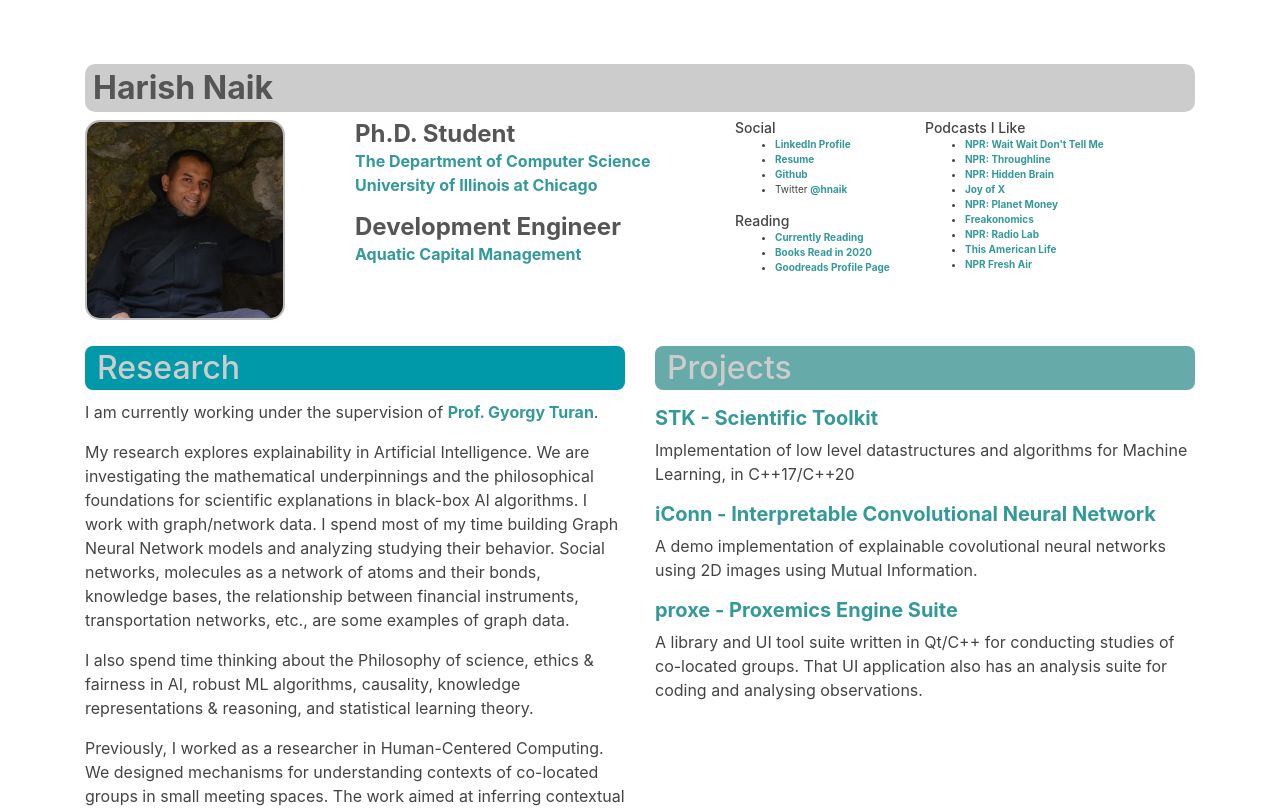
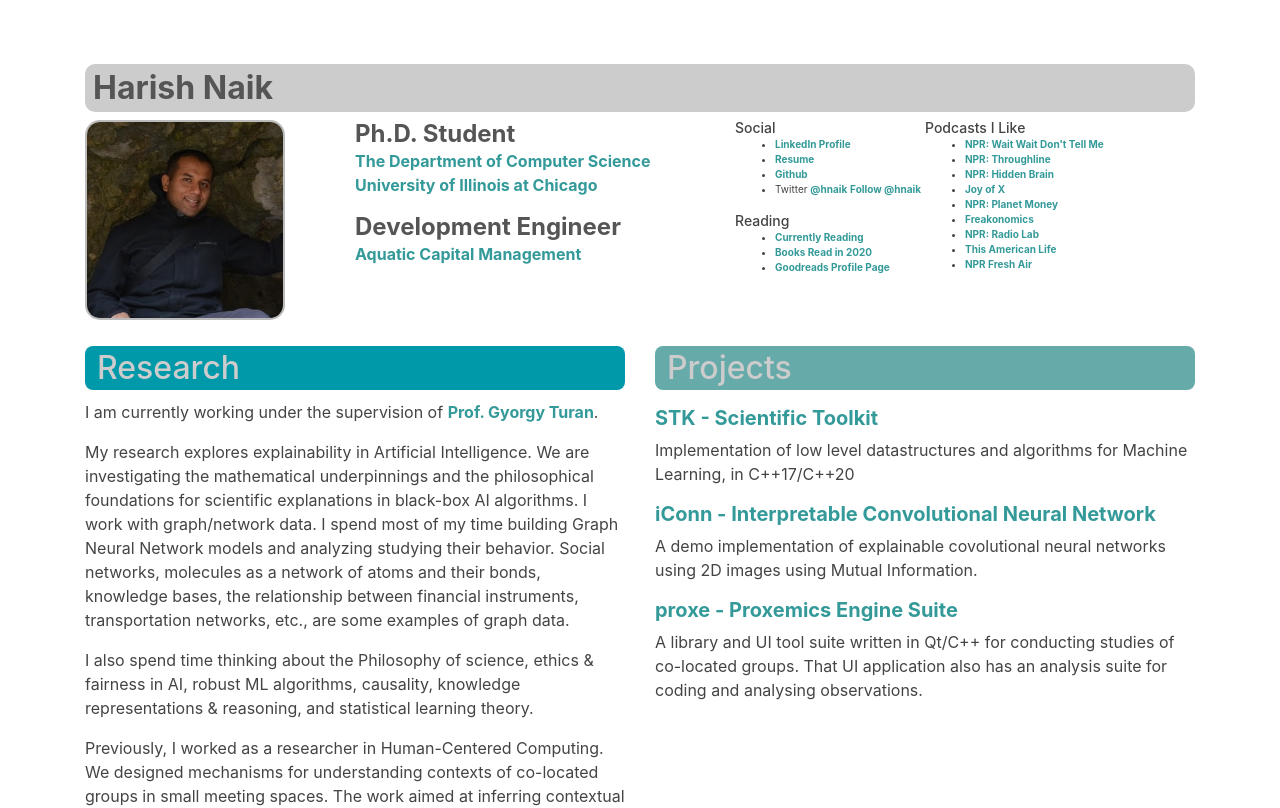
Before and after one commit to hnaik/hnaik.github.io, a plain HTML site: page index.html in a window 1280 px wide. Shown: the top 808 px of the page. Drawn offline with nearby package versions, Linux system fonts and the light colour scheme.

Commit message:
Update index.html

```diff
--- a/index.html
+++ b/index.html
@@ -49,7 +49,7 @@
     		  <li> <a href="https://www.linkedin.com/in/hnaik/">LinkedIn Profile</a>
      		  <li> <a href="files/resume-harish_naik-20200506.pdf">Resume</a>
 	  	  <li> <a href="https://github.com/hnaik">Github</a>
-		  <li> Twitter <a href="https://twitter.com/hnaik">@hnaik</a>
+		  <li> Twitter <a href="https://twitter.com/hnaik">@hnaik</a> <a href="https://twitter.com/hnaik?ref_src=twsrc%5Etfw" class="twitter-follow-button" data-show-count="false">Follow @hnaik</a><script async src="https://platform.twitter.com/widgets.js" charset="utf-8"></script>
 		</ul>
 	      </p>
 	      <p class="profile-section">
```
